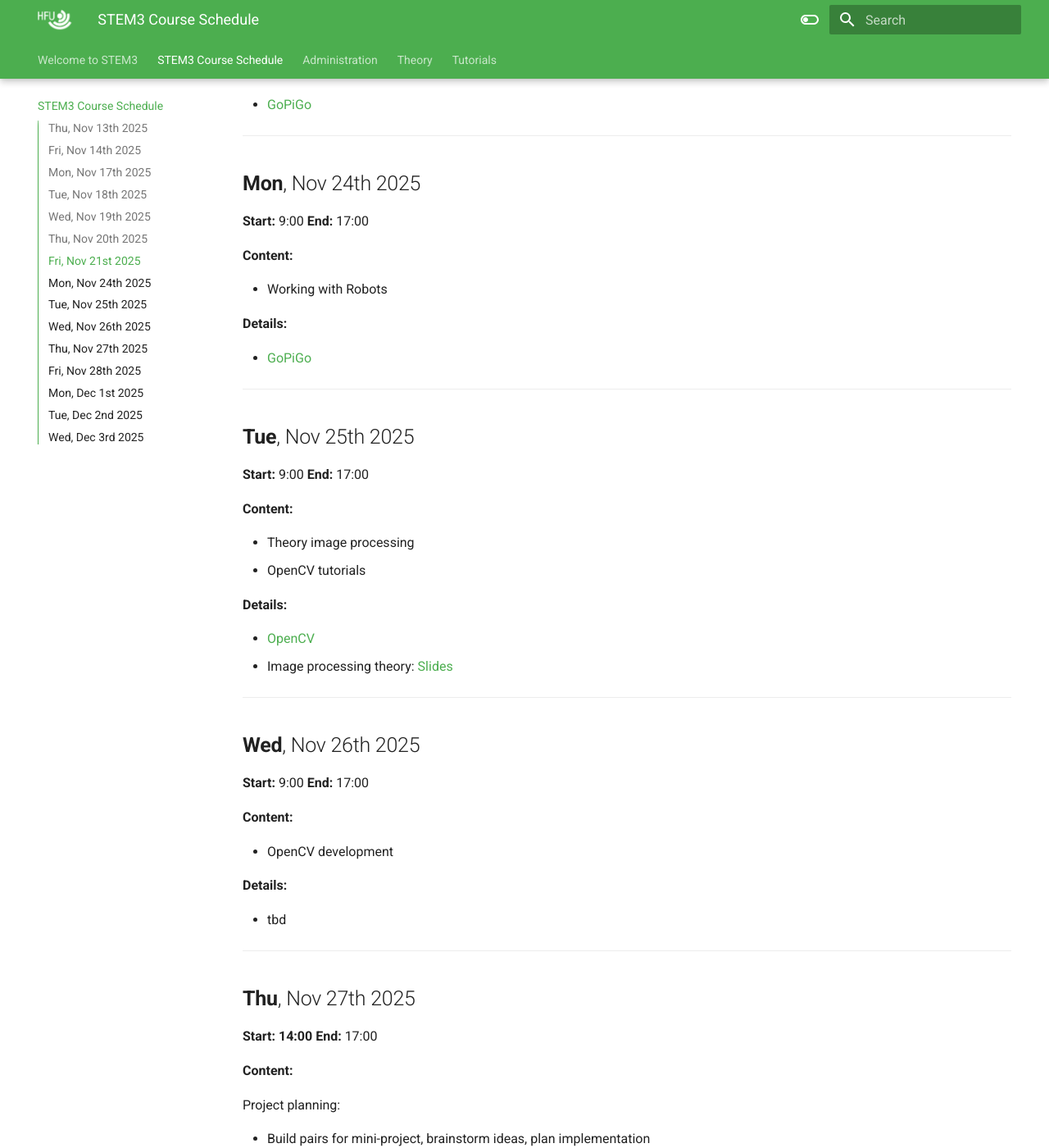
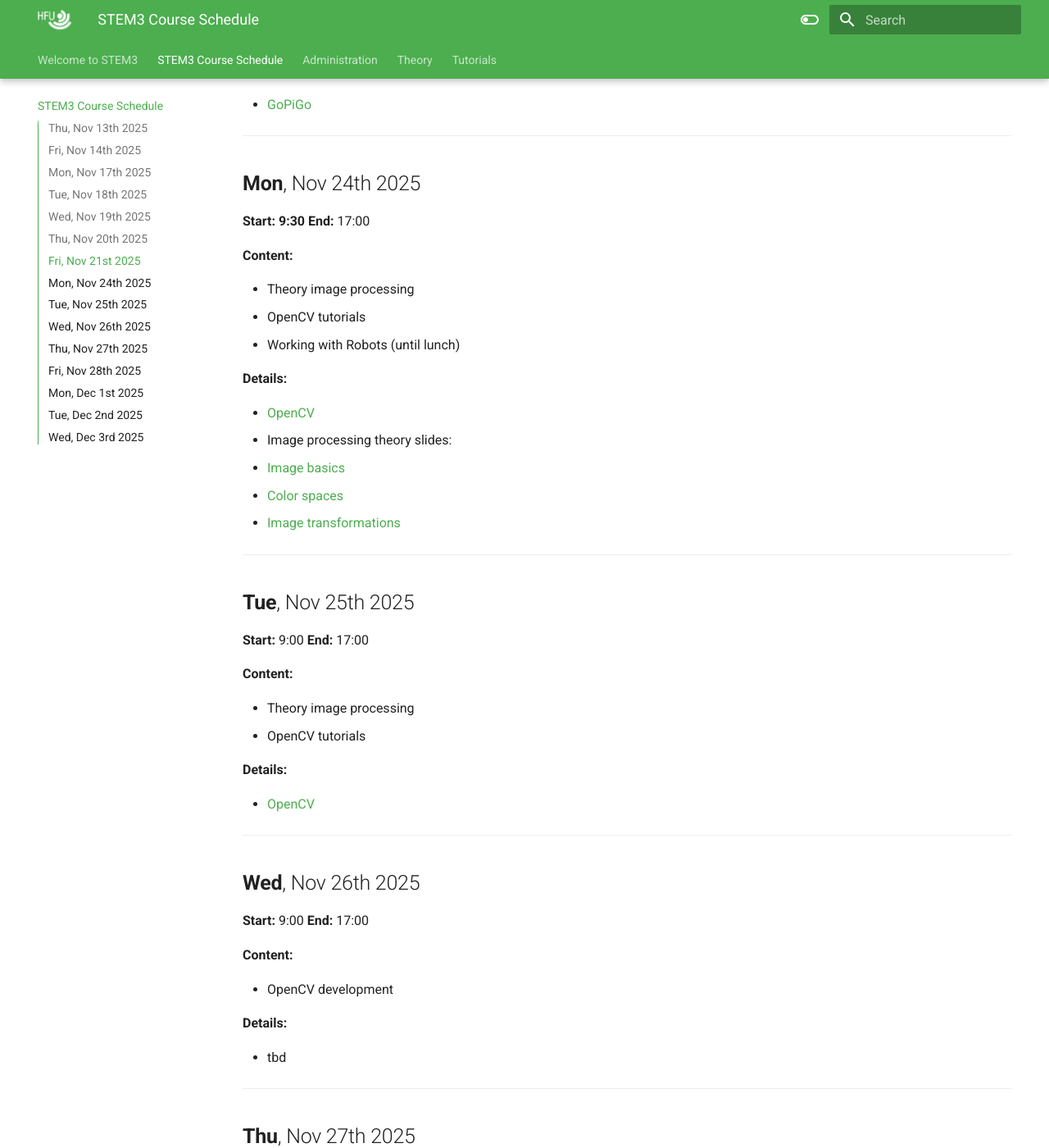
Before and after one commit to HFU-GMB-STEM/STEM3-course, an MkDocs documentation site: the page built from docs/course-schedule.md, in a window 1280 px wide and 1400 px high, scrolled down 2656 px. Shown: the whole window at 82% size. Built offline with MkDocs 1.6.1 and Material for MkDocs 9.7.7, drawn with Linux system fonts in a browser that asks for light colours.

Commit message:
updated schedule and slides

```diff
--- a/docs/course-schedule.md
+++ b/docs/course-schedule.md
@@ -118,16 +118,22 @@
 
 ## **Mon**, Nov 24th 2025
 
-**Start:** 9:00
+**Start:** **9:30**
 **End:** 17:00
 
 **Content:**
 
-- Working with Robots
+- Theory image processing
+- OpenCV tutorials
+- Working with Robots (until lunch)
 
 **Details:**
 
-- [GoPiGo](tutorials/GoPiGo.md)
+- [OpenCV](tutorials/OpenCV.md)
+- Image processing theory slides:
+  - [Image basics](./theory/STEM3-ImageBasics.pdf)
+  - [Color spaces](./theory/STEM3-ColorSpaces.pdf)
+  - [Image transformations](./theory/STEM3-ImageTransformations.pdf)
 
 ---
 
```
Also changed, not shown: other parts of docs/course-schedule.md (+0 -1 lines), docs/tutorials/OpenCV.md (+10 -2 lines), docs/tutorials/notebooks/OpenCV-04-filters.ipynb (added), docs/tutorials/notebooks/OpenCV-05-object_detection.ipynb (added), docs/tutorials/notebooks/STEM3-images/cat.jpg (added), docs/tutorials/notebooks/STEM3-images/hand.jpg (added), docs/tutorials/notebooks/STEM3-images/nl_clown.jpg (added), docs/tutorials/notebooks/STEM3-images/screw.png (added), docs/tutorials/notebooks/STEM3-images/terminator.png (added), 6 other files.
